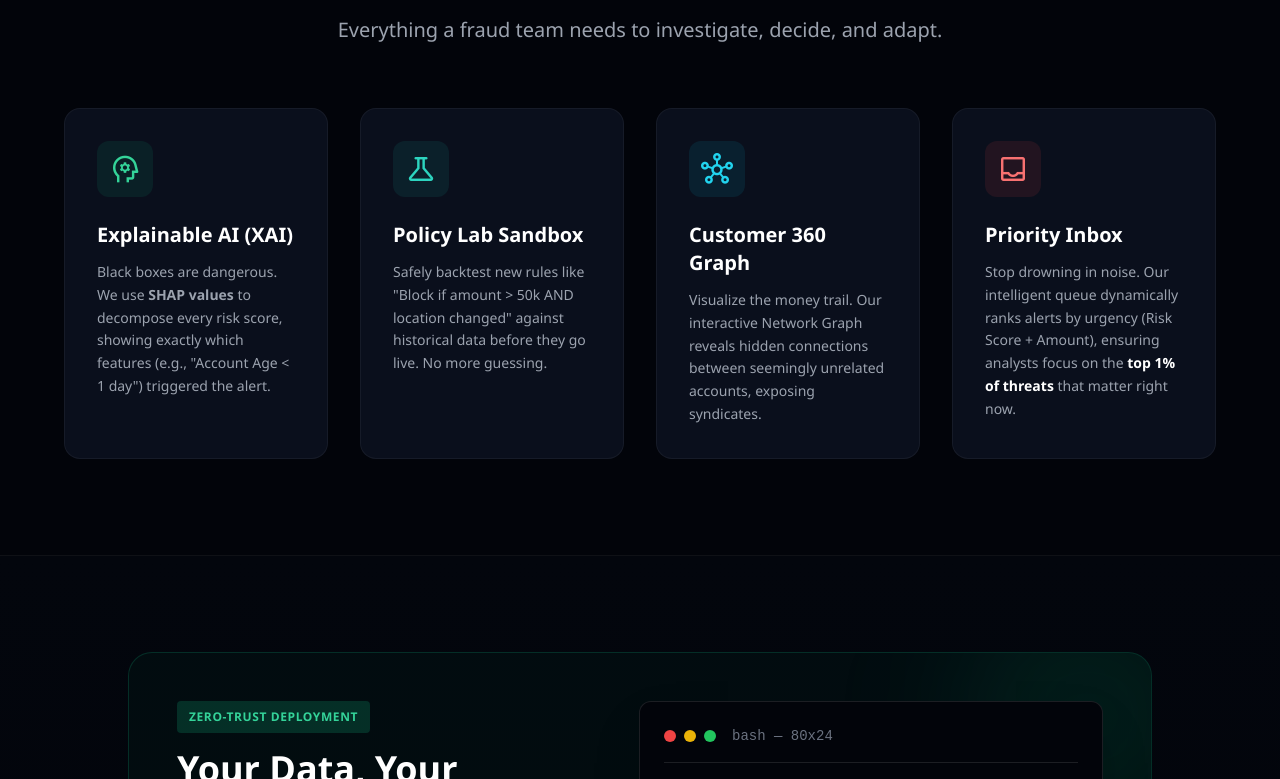
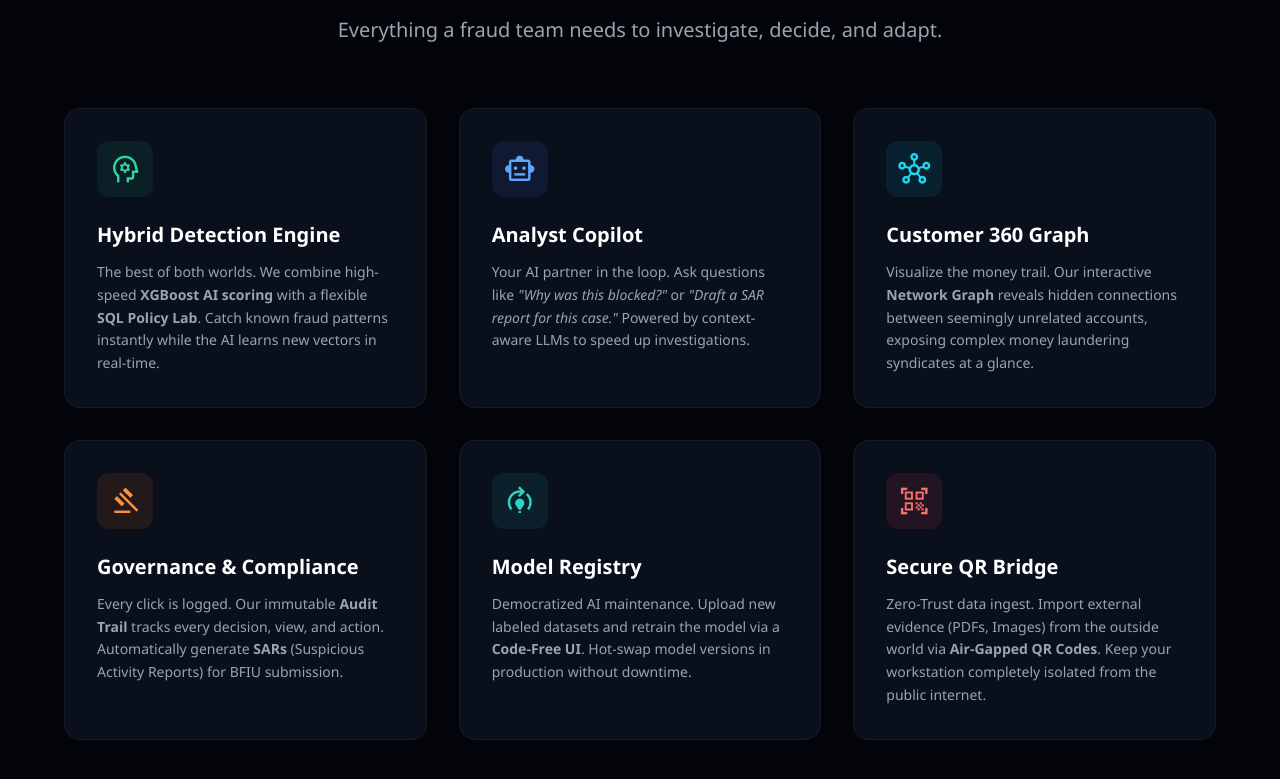
Before and after one commit to rahathasan452/MXB2026-Rajshahi-Clover_crew-CloverShield, a Next.js app in the folder frontend/: page / in a window 1280 px wide. Shown: the part 1701-2480 px from the top of the page. Built offline with nearby package versions, Linux system fonts and the light colour scheme; no server answers.

Commit message:
feat(landing): Update content with new features (Copilot, Registry, Governance) while preserving original design

```diff
--- a/frontend/app/page.tsx
+++ b/frontend/app/page.tsx
@@ -199,48 +199,70 @@ export default function LandingPage() {
             </p>
           </div>
 
-          <div className="grid grid-cols-1 md:grid-cols-2 xl:grid-cols-4 gap-8">
-            {/* Feature 1 */}
+          <div className="grid grid-cols-1 md:grid-cols-2 xl:grid-cols-3 gap-8">
+            {/* Feature 1: Hybrid Engine */}
             <div className="group bg-[#0A0F1C] border border-white/5 rounded-2xl p-8 hover:border-emerald-500/30 transition-all hover:bg-[#0F1629]">
               <div className="w-14 h-14 bg-emerald-500/10 rounded-xl flex items-center justify-center mb-6 group-hover:scale-110 transition-transform">
                 <Icon name="psychology" size={32} className="text-emerald-400" />
               </div>
-              <h3 className="text-xl font-bold mb-3">Explainable AI (XAI)</h3>
+              <h3 className="text-xl font-bold mb-3">Hybrid Detection Engine</h3>
               <p className="text-gray-400 leading-relaxed text-sm">
-                Black boxes are dangerous. We use <strong>SHAP values</strong> to decompose every risk score, showing exactly which features (e.g., "Account Age &lt; 1 day") triggered the alert.
+                The best of both worlds. We combine high-speed <strong>XGBoost AI scoring</strong> with a flexible <strong>SQL Policy Lab</strong>. Catch known fraud patterns instantly while the AI learns new vectors in real-time.
               </p>
             </div>
 
-            {/* Feature 2 */}
-            <div className="group bg-[#0A0F1C] border border-white/5 rounded-2xl p-8 hover:border-teal-500/30 transition-all hover:bg-[#0F1629]">
-              <div className="w-14 h-14 bg-teal-500/10 rounded-xl flex items-center justify-center mb-6 group-hover:scale-110 transition-transform">
-                <Icon name="science" size={32} className="text-teal-400" />
+            {/* Feature 2: Analyst Copilot */}
+            <div className="group bg-[#0A0F1C] border border-white/5 rounded-2xl p-8 hover:border-blue-500/30 transition-all hover:bg-[#0F1629]">
+              <div className="w-14 h-14 bg-blue-500/10 rounded-xl flex items-center justify-center mb-6 group-hover:scale-110 transition-transform">
+                <Icon name="smart_toy" size={32} className="text-blue-400" />
               </div>
-              <h3 className="text-xl font-bold mb-3">Policy Lab Sandbox</h3>
+              <h3 className="text-xl font-bold mb-3">Analyst Copilot</h3>
               <p className="text-gray-400 leading-relaxed text-sm">
-                Safely backtest new rules like "Block if amount &gt; 50k AND location changed" against historical data before they go live. No more guessing.
+                Your AI partner in the loop. Ask questions like <em>"Why was this blocked?"</em> or <em>"Draft a SAR report for this case."</em> Powered by context-aware LLMs to speed up investigations.
               </p>
             </div>
 
-            {/* Feature 3 */}
+            {/* Feature 3: Customer 360 Graph */}
             <div className="group bg-[#0A0F1C] border border-white/5 rounded-2xl p-8 hover:border-cyan-500/30 transition-all hover:bg-[#0F1629]">
               <div className="w-14 h-14 bg-cyan-500/10 rounded-xl flex items-center justify-center mb-6 group-hover:scale-110 transition-transform">
                 <Icon name="hub" size={32} className="text-cyan-400" />
               </div>
               <h3 className="text-xl font-bold mb-3">Customer 360 Graph</h3>
               <p className="text-gray-400 leading-relaxed text-sm">
-                Visualize the money trail. Our interactive Network Graph reveals hidden connections between seemingly unrelated accounts, exposing syndicates.
+                Visualize the money trail. Our interactive <strong>Network Graph</strong> reveals hidden connections between seemingly unrelated accounts, exposing complex money laundering syndicates at a glance.
               </p>
             </div>
 
-            {/* Feature 4 */}
+            {/* Feature 4: Governance & Audit */}
+            <div className="group bg-[#0A0F1C] border border-white/5 rounded-2xl p-8 hover:border-orange-500/30 transition-all hover:bg-[#0F1629]">
+              <div className="w-14 h-14 bg-orange-500/10 rounded-xl flex items-center justify-center mb-6 group-hover:scale-110 transition-transform">
+                <Icon name="gavel" size={32} className="text-orange-400" />
+              </div>
+              <h3 className="text-xl font-bold mb-3">Governance & Compliance</h3>
+              <p className="text-gray-400 leading-relaxed text-sm">
+                Every click is logged. Our immutable <strong>Audit Trail</strong> tracks every decision, view, and action. Automatically generate <strong>SARs</strong> (Suspicious Activity Reports) for BFIU submission.
+              </p>
+            </div>
+
+            {/* Feature 5: Model Registry */}
+            <div className="group bg-[#0A0F1C] border border-white/5 rounded-2xl p-8 hover:border-teal-500/30 transition-all hover:bg-[#0F1629]">
+              <div className="w-14 h-14 bg-teal-500/10 rounded-xl flex items-center justify-center mb-6 group-hover:scale-110 transition-transform">
+                <Icon name="model_training" size={32} className="text-teal-400" />
+              </div>
+              <h3 className="text-xl font-bold mb-3">Model Registry</h3>
+              <p className="text-gray-400 leading-relaxed text-sm">
+                Democratized AI maintenance. Upload new labeled datasets and retrain the model via a <strong>Code-Free UI</strong>. Hot-swap model versions in production without downtime.
+              </p>
+            </div>
+
+            {/* Feature 6: Secure QR Bridge */}
             <div className="group bg-[#0A0F1C] border border-white/5 rounded-2xl p-8 hover:border-red-500/30 transition-all hover:bg-[#0F1629]">
               <div className="w-14 h-14 bg-red-500/10 rounded-xl flex items-center justify-center mb-6 group-hover:scale-110 transition-transform">
-                <Icon name="inbox" size={32} className="text-red-400" />
+                <Icon name="qr_code_scanner" size={32} className="text-red-400" />
               </div>
-              <h3 className="text-xl font-bold mb-3">Priority Inbox</h3>
+              <h3 className="text-xl font-bold mb-3">Secure QR Bridge</h3>
               <p className="text-gray-400 leading-relaxed text-sm">
-                Stop drowning in noise. Our intelligent queue dynamically ranks alerts by urgency (Risk Score + Amount), ensuring analysts focus on the <strong className="text-white">top 1% of threats</strong> that matter right now.
+                Zero-Trust data ingest. Import external evidence (PDFs, Images) from the outside world via <strong>Air-Gapped QR Codes</strong>. Keep your workstation completely isolated from the public internet.
               </p>
             </div>
           </div>
```
